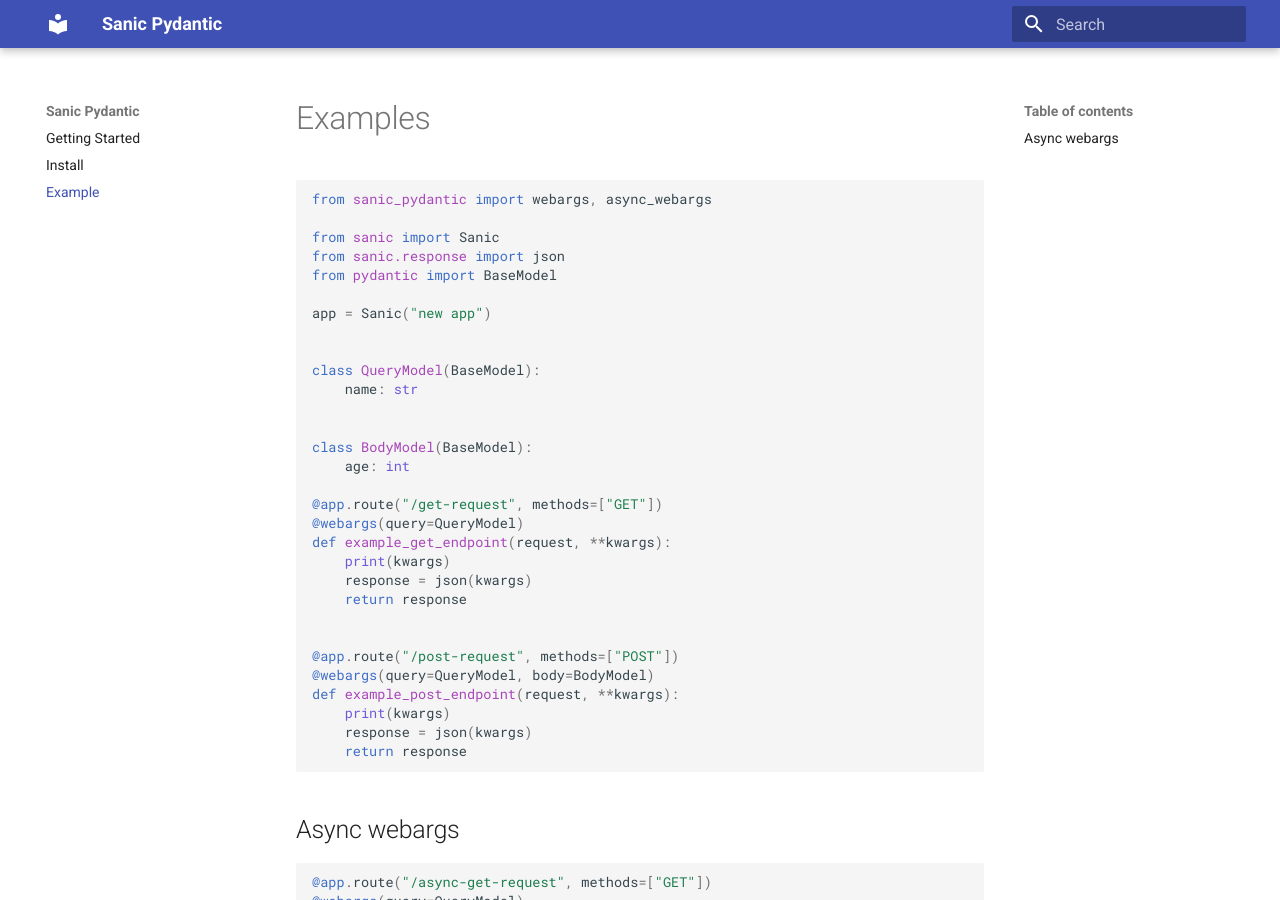
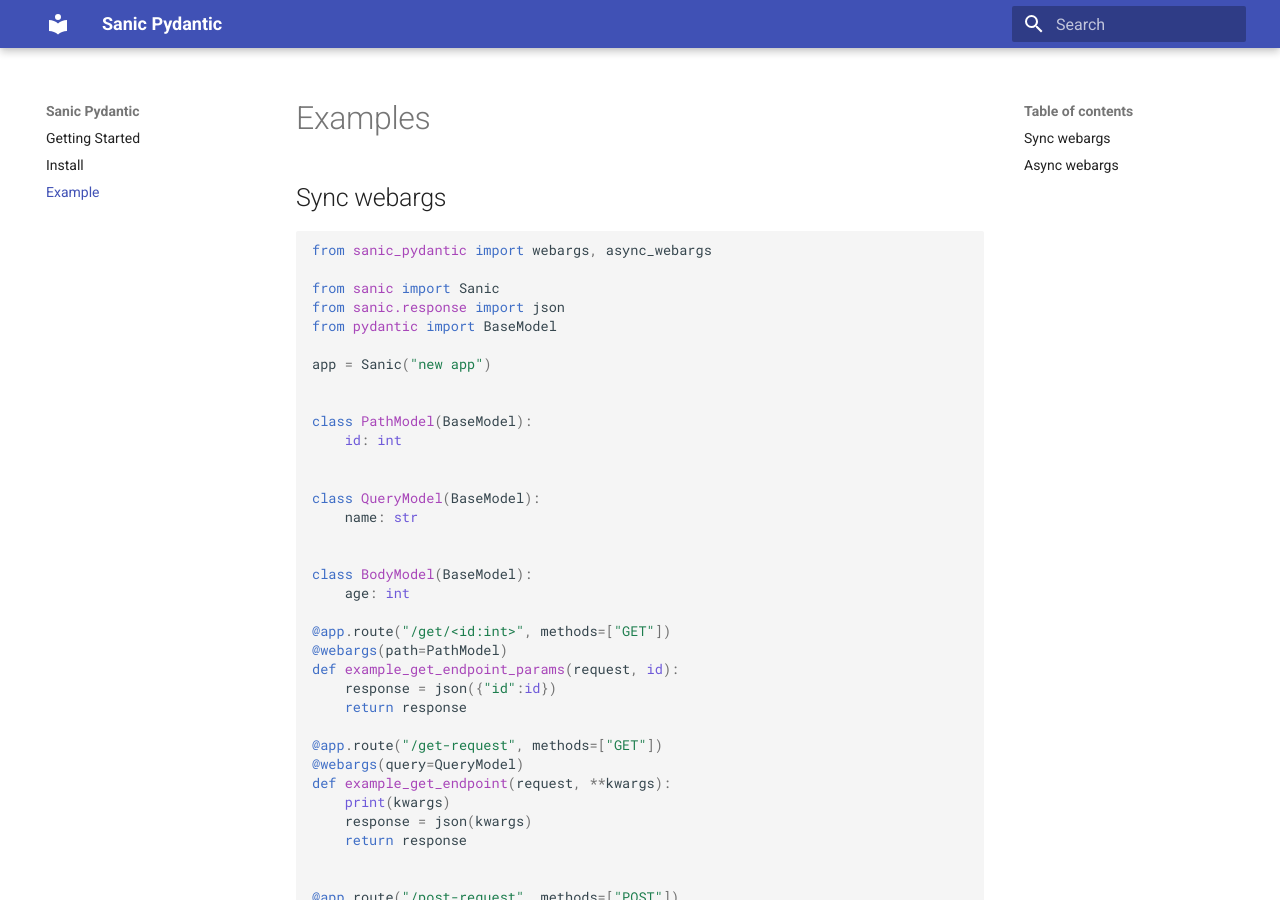
Before and after one commit to nf1s/sanic-pydantic, an MkDocs documentation site: the page built from docs/example.md, in a window 1280 px wide and 900 px high. Built offline with MkDocs 1.6.1 and Material for MkDocs 9.7.7, drawn with Linux system fonts in a browser that asks for light colours.

Commit message:
fixes docs

````diff
--- a/docs/example.md
+++ b/docs/example.md
@@ -1,4 +1,6 @@
 # Examples
+
+## Sync webargs
 
 ```python
 from sanic_pydantic import webargs, async_webargs
@@ -10,12 +12,22 @@ from pydantic import BaseModel
 app = Sanic("new app")
 
 
+class PathModel(BaseModel):
+    id: int
+
+
 class QueryModel(BaseModel):
     name: str
 
 
 class BodyModel(BaseModel):
     age: int
+
+@app.route("/get/<id:int>", methods=["GET"])
+@webargs(path=PathModel)
+def example_get_endpoint_params(request, id):
+    response = json({"id":id})
+    return response
 
 @app.route("/get-request", methods=["GET"])
 @webargs(query=QueryModel)
````
Also changed, not shown: README.md (+11 -1 lines), docs/index.md (+1 -1 lines).
